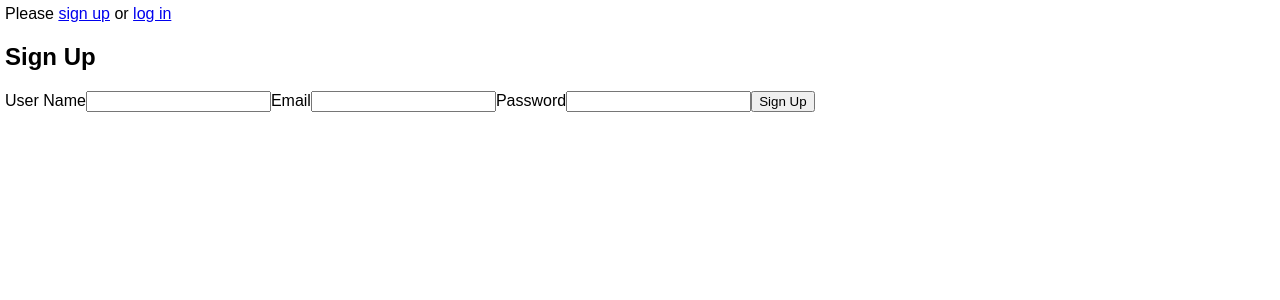
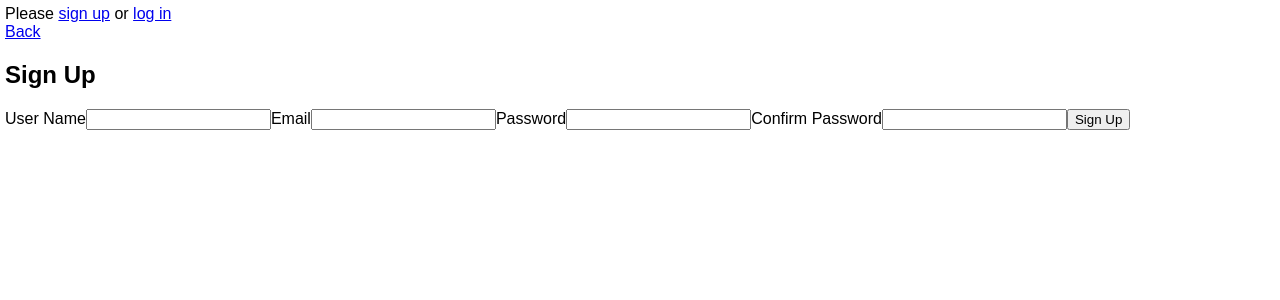
Before and after one commit to sequoian/flashcards, a React (Create React App) app in the folder react/: page /signup in a window 1280 px wide. Shown: the top 300 px of the page. Built offline with nearby package versions, Linux system fonts and the light colour scheme.

Commit message:
user must confirm password before signup

```diff
--- a/react/src/js/Login.js
+++ b/react/src/js/Login.js
@@ -1,5 +1,5 @@
 import React, { Component } from 'react'
-import {withRouter} from 'react-router-dom'
+import {Link, withRouter} from 'react-router-dom'
 import ValidationErrors from './ValidationErrors'
 import Auth from './Auth'
 import Validation from './Validation'
@@ -76,6 +76,8 @@ class LoginContainer extends Component {
 }
 
 const Login = ({email, password, handleChange, handleSubmit, errors}) => (
+  <div>
+    <Link to={`/`}>Back</Link>
     <form>
       {errors.length > 0 ? <ValidationErrors errors={errors} /> : null }
       <label htmlFor="email">
@@ -105,6 +107,7 @@ const Login = ({email, password, handleChange, handleSubmit, errors}) => (
         Log in
       </button>
     </form>
+  </div>
 )
 
 export default withRouter(LoginContainer)
--- a/react/src/js/Signup.js
+++ b/react/src/js/Signup.js
@@ -1,5 +1,5 @@
 import React, { Component } from 'react'
-import {withRouter} from 'react-router-dom'
+import {Link, withRouter} from 'react-router-dom'
 import ValidationErrors from './ValidationErrors'
 import Auth from './Auth'
 import Validation from './Validation'
@@ -11,6 +11,7 @@ class SignupContainer extends Component {
       name: '',
       email: '',
       password: '',
+      confirm: '',
       errors: []
     }
     this.handleChange = this.handleChange.bind(this)
@@ -25,8 +26,8 @@ class SignupContainer extends Component {
   }
 
   submit() {
-    const {name, email, password} = this.state
-    const errors = Validation.validateSignup(name, email, password)
+    const {name, email, password, confirm} = this.state
+    const errors = Validation.validateSignup(name, email, password, confirm)
 
     if (errors.length > 0) {
       this.setState({errors: errors})
@@ -70,12 +71,13 @@ class SignupContainer extends Component {
   }
 
   render() {
-    const {name, email, password, errors} = this.state
+    const {name, email, password, confirm, errors} = this.state
     return (
       <Signup
         name={name}
         email={email}
         password={password}
+        confirm={confirm}
         handleChange={this.handleChange}
         handleSubmit={this.submit}
         errors={errors}
@@ -84,8 +86,9 @@ class SignupContainer extends Component {
   }
 }
 
-const Signup = ({name, email, password, handleChange, handleSubmit, errors}) => (
+const Signup = ({name, email, password, confirm, handleChange, handleSubmit, errors}) => (
   <div>
+    <Link to={`/`}>Back</Link>
     <h2>Sign Up</h2>
     <form>
       {errors.length > 0 ? <ValidationErrors errors={errors} /> : null }
@@ -119,6 +122,16 @@ const Signup = ({name, email, password, handleChange, handleSubmit, errors}) =>
         value={password}
         onChange={handleChange}
       />
+      <label htmlFor="confirm">
+        Confirm Password
+      </label>
+      <input
+        type="password"
+        name="confirm"
+        id="confirm"
+        value={confirm}
+        onChange={handleChange}
+      />
       <button
         type="button"
         onClick={handleSubmit}
--- a/react/src/js/Validation.js
+++ b/react/src/js/Validation.js
@@ -31,7 +31,7 @@ class Validation {
     return errors;
   }
 
-  static validateSignup(name, email, password) {
+  static validateSignup(name, email, password, confirm) {
     const errors = []
 
     if (name === '') {
@@ -49,6 +49,10 @@ class Validation {
       errors.push('Password must be at least 6 characters long')
     }
 
+    if (confirm !== password) {
+      errors.push('Confirmed password does not match password')
+    }
+
     return errors;
   }
 }
```
Also changed, not shown: 1 other file (tests, documents, lock files or other folders). Lines whose indentation alone changed are shown as unchanged.
